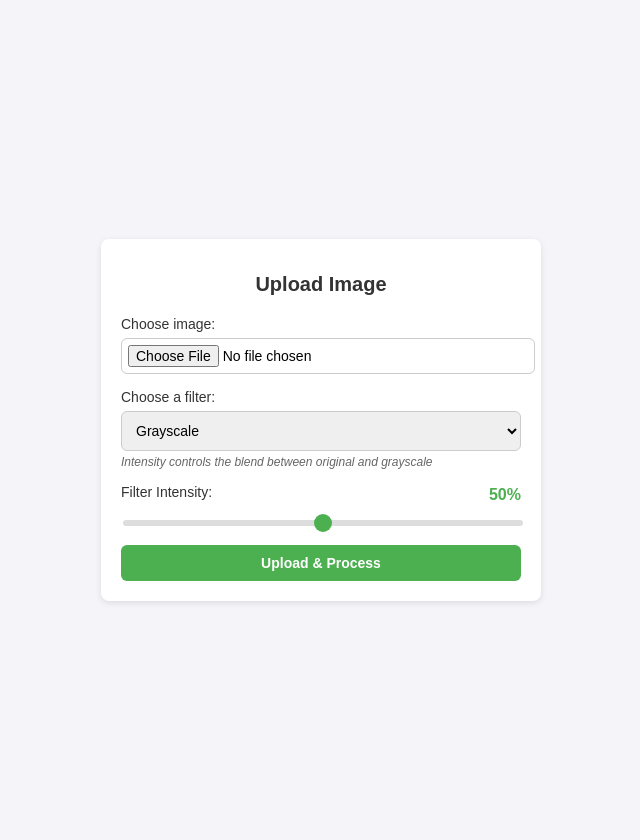
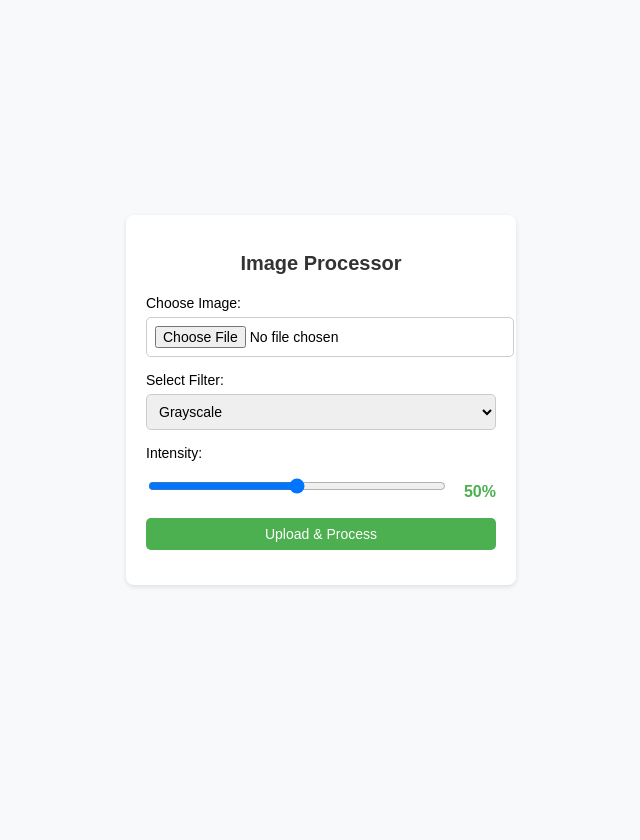
Before and after one commit to BitGladiator/image-queue-processor, a Python web app: template flask/templates/index.html in a window 1280 px wide. Shown: the whole page, without its empty margins (319-959 px from the left). After the commit the page ends 587 px from the top, so only its background shows below. Run offline with Jinja, Linux system fonts and the light colour scheme; the template is opened without the code that fills it, so the values that code supplies are empty.

Commit message:
Fixed Home page UI

```diff
--- a/flask/templates/index.html
+++ b/flask/templates/index.html
@@ -3,166 +3,98 @@
 <head>
   <meta charset="UTF-8">
   <meta name="viewport" content="width=device-width, initial-scale=1.0">
-  <title>Image Processor</title>
+  <title>Simple Image Processor</title>
   <style>
     body {
       font-family: Arial, sans-serif;
-      background: #f4f4f9;
+      background: #f8f9fa;
       display: flex;
       justify-content: center;
       align-items: center;
-      min-height: 100vh;
+      height: 100vh;
       margin: 0;
-      padding: 20px;
     }
 
-    .container {
+    .box {
       background: white;
       padding: 20px;
       border-radius: 8px;
-      width: 100%;
-      max-width: 400px;
-      box-shadow: 0 2px 6px rgba(0,0,0,0.1);
+      box-shadow: 0 2px 5px rgba(0,0,0,0.1);
+      width: 90%;
+      max-width: 350px;
     }
 
-    h1 {
+    h2 {
       text-align: center;
       margin-bottom: 20px;
       font-size: 20px;
       color: #333;
     }
 
-    .form-group {
-      margin-bottom: 15px;
-    }
-
     label {
       display: block;
       margin-bottom: 6px;
       font-size: 14px;
-      color: #333;
     }
 
-    input[type="file"], select, button {
+    input, select, button {
       width: 100%;
-      padding: 10px;
+      margin-bottom: 15px;
+      padding: 8px;
+      border-radius: 5px;
+      border: 1px solid #ccc;
       font-size: 14px;
-      border: 1px solid #ccc;
-      border-radius: 6px;
-      outline: none;
-    }
-
-    input[type="file"] {
-      padding: 6px;
     }
 
     button {
       background: #4CAF50;
       color: white;
-      font-weight: bold;
+      border: none;
       cursor: pointer;
-      border: none;
     }
 
     button:hover {
       background: #45a049;
     }
 
-    #file-name {
-      margin-top: 6px;
-      font-size: 13px;
-      color: #555;
+    .range-container {
+      display: flex;
+      align-items: center;
+      justify-content: space-between;
     }
 
-    /* Intensity slider styles */
-    .intensity-slider {
-      width: 100%;
-      margin-top: 8px;
+    #intensity {
+      width: 80%;
     }
 
-    input[type="range"] {
-      width: 100%;
-      height: 6px;
-      border-radius: 3px;
-      background: #ddd;
-      outline: none;
-      -webkit-appearance: none;
-    }
-
-    input[type="range"]::-webkit-slider-thumb {
-      -webkit-appearance: none;
-      appearance: none;
-      width: 18px;
-      height: 18px;
-      border-radius: 50%;
-      background: #4CAF50;
-      cursor: pointer;
-    }
-
-    input[type="range"]::-moz-range-thumb {
-      width: 18px;
-      height: 18px;
-      border-radius: 50%;
-      background: #4CAF50;
-      cursor: pointer;
-      border: none;
-    }
-
-    .intensity-value {
-      display: inline-block;
-      margin-left: 10px;
+    #intensity-value {
       font-weight: bold;
       color: #4CAF50;
-      min-width: 30px;
-    }
-
-    .intensity-header {
-      display: flex;
-      justify-content: space-between;
-      align-items: center;
-      margin-bottom: 6px;
-    }
-
-    .filter-description {
-      font-size: 12px;
-      color: #666;
-      margin-top: 4px;
-      font-style: italic;
     }
   </style>
 </head>
 <body>
-  <div class="container">
-    <h1>Upload Image</h1>
+  <div class="box">
+    <h2>Image Processor</h2>
     <form action="/upload" method="POST" enctype="multipart/form-data">
-      <div class="form-group">
-        <label for="image">Choose image:</label>
+      <label for="image">Choose Image:</label>
       <input type="file" name="image" id="image" accept="image/*" required>
-        <div id="file-name"></div>
-      </div>
 
-      <div class="form-group">
-        <label for="filter">Choose a filter:</label>
+      <label for="filter">Select Filter:</label>
       <select name="filter" id="filter">
         <option value="grayscale">Grayscale</option>
         <option value="blur">Blur</option>
         <option value="edge">Edge Detection</option>
         <option value="sharpen">Sharpen</option>
-          <option value="emboss">Emboss</option>
         <option value="sepia">Sepia</option>
         <option value="negative">Negative</option>
         <option value="brighten">Brighten</option>
       </select>
-        <div class="filter-description" id="filter-description"></div>
-      </div>
 
-      <div class="form-group">
-        <div class="intensity-header">
-          <label for="intensity">Filter Intensity:</label>
-          <span class="intensity-value" id="intensity-display">50%</span>
-        </div>
-        <input type="range" name="intensity" id="intensity" class="intensity-slider"
-               min="0" max="100" value="50" step="1">
+      <label>Intensity:</label>
+      <div class="range-container">
+        <input type="range" name="intensity" id="intensity" min="0" max="100" value="50">
+        <span id="intensity-value">50%</span>
       </div>
 
       <button type="submit">Upload & Process</button>
@@ -170,36 +102,11 @@
   </div>
 
   <script>
-    const fileInput = document.getElementById('image');
-    const fileName = document.getElementById('file-name');
-    const filterSelect = document.getElementById('filter');
-    const intensitySlider = document.getElementById('intensity');
-    const intensityDisplay = document.getElementById('intensity-display');
-    const filterDescription = document.getElementById('filter-description');
-    const descriptions = {
-      grayscale: "Intensity controls the blend between original and grayscale",
-      blur: "Higher intensity = more blur (kernel size)",
-      edge: "Intensity controls edge detection threshold",
-      sharpen: "Higher intensity = stronger sharpening effect",
-      emboss: "Intensity controls the emboss depth",
-      sepia: "Intensity controls the sepia tone strength",
-      negative: "Intensity controls the inversion amount",
-      brighten: "Higher intensity = brighter image"
-    };
-    fileInput.addEventListener('change', function() {
-      if (this.files.length > 0) {
-        fileName.textContent = "Selected: " + this.files[0].name;
-      } else {
-        fileName.textContent = "";
-      }
+    const intensity = document.getElementById('intensity');
+    const display = document.getElementById('intensity-value');
+    intensity.addEventListener('input', () => {
+      display.textContent = intensity.value + '%';
     });
-    intensitySlider.addEventListener('input', function() {
-      intensityDisplay.textContent = this.value + '%';
-    });
-    filterSelect.addEventListener('change', function() {
-      filterDescription.textContent = descriptions[this.value] || '';
-    });
-    filterDescription.textContent = descriptions[filterSelect.value];
   </script>
 </body>
 </html>
```
Lines whose indentation alone changed are shown as unchanged.
